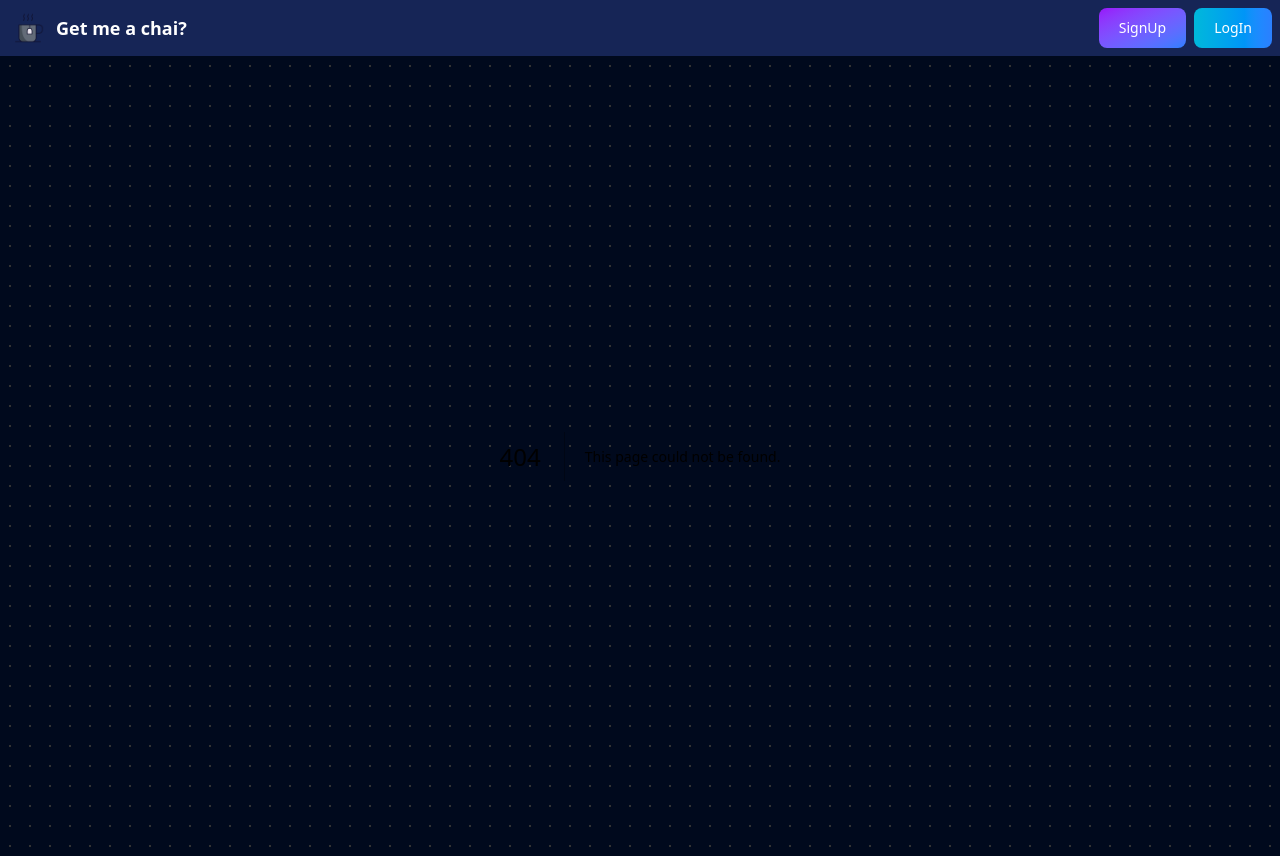
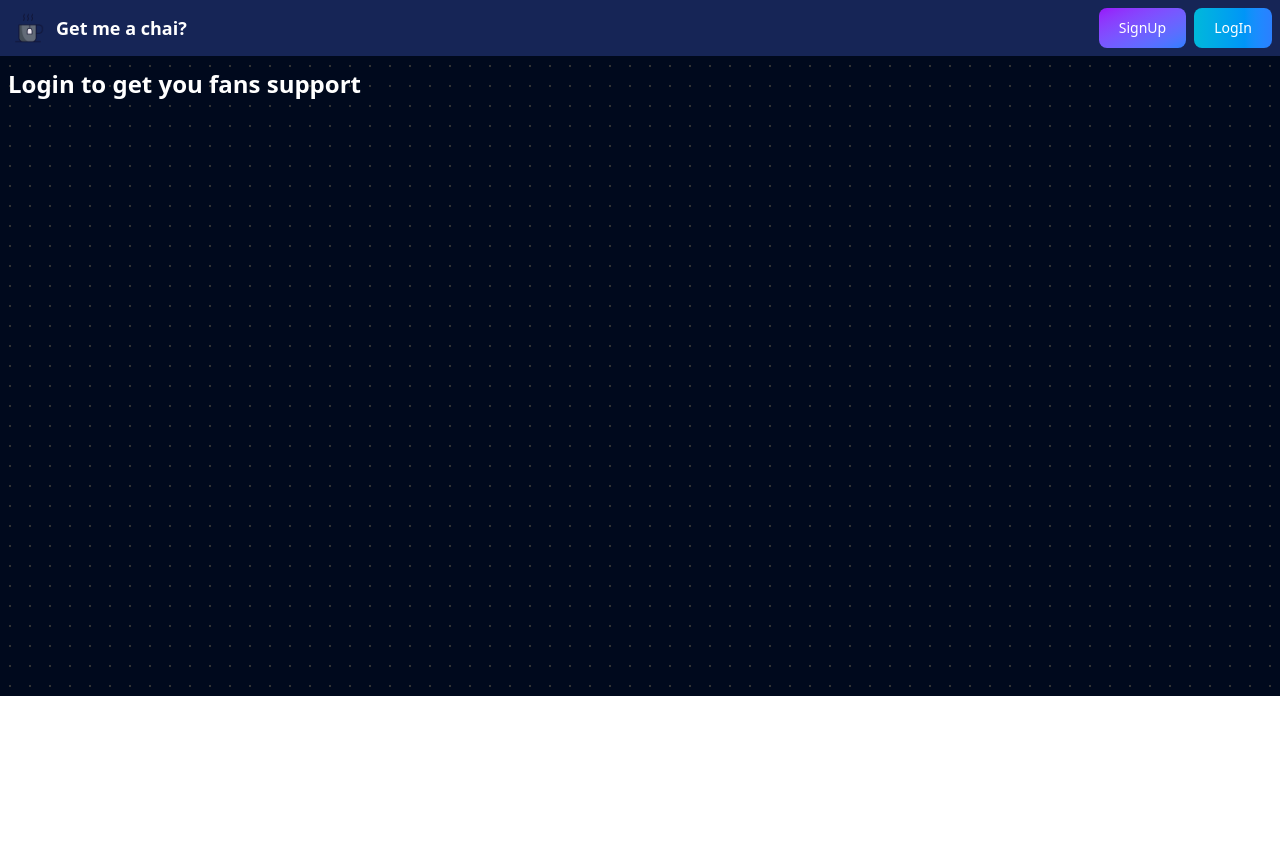
Before and after one commit to vishalparashar0119/get-me-a-chai, a Next.js app: page /login in a window 1280 px wide. Before the commit this address had no page. After the commit the page ends 800 px from the top, so only its background shows below. Built offline with nearby package versions, Linux system fonts and the light colour scheme.

Commit message:
start working on barnch

```diff
--- a/app/components/NavBar.jsx
+++ b/app/components/NavBar.jsx
@@ -14,7 +14,7 @@ const NavBar = () => {
 
                 <li><button type="button" className="text-white bg-gradient-to-br from-purple-600 to-blue-500 hover:bg-gradient-to-bl focus:ring-4 focus:outline-none focus:ring-blue-300 dark:focus:ring-blue-800 font-medium rounded-lg text-sm px-5 py-2.5 text-center  ">SignUp</button>
                     </li>
-                    <li><Link href={"/login"}>
+                    <li><Link href="/login">
                         <button type="button" className="text-white bg-gradient-to-r from-cyan-500 to-blue-500 hover:bg-gradient-to-bl focus:ring-4 focus:outline-none focus:ring-cyan-300 dark:focus:ring-cyan-800 font-medium rounded-lg text-sm px-5 py-2.5 text-center   ">LogIn</button></Link>
                     </li>
                 </ul>
--- /dev/null
+++ b/app/login/page.jsx
@@ -0,0 +1,13 @@
+import React from 'react'
+
+const page = () => {
+  return (<>
+
+    <div className='text-white text-2xl font-bold py-3 px-2'>
+        <h1>Login to get you fans support</h1>
+    </div>
+  </>
+  )
+}
+
+export default page
```
